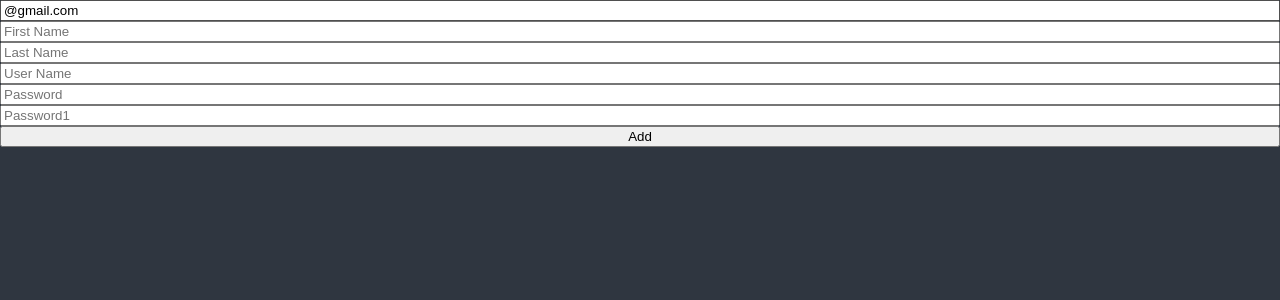
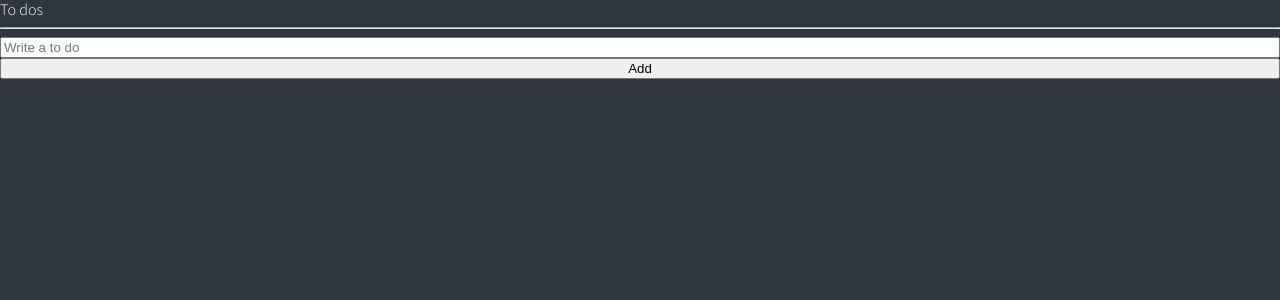
Before and after one commit to cloudgray/my-app-ts, a React (Create React App) app: page / in a window 1280 px wide. Shown: the top 300 px of the page. Built offline with nearby package versions, Linux system fonts and the light colour scheme.

Commit message:
todo state applied

```diff
--- a/src/App.tsx
+++ b/src/App.tsx
@@ -2,7 +2,7 @@
 // import Circle from "./Circle";
 
 import { createGlobalStyle } from "styled-components";
-import ToDoList from "./ToDoList";
+import ToDoList from "./components/ToDoList";
 
 const GlobalStyle = createGlobalStyle`
 @import url('https://fonts.googleapis.com/css2?family=Source+Sans+Pro:wght@300;400&display=swap');
@@ -71,8 +71,8 @@
 function App() {
   return (
     <>
-			<GlobalStyle />
-			<ToDoList />
+      <GlobalStyle />
+      <ToDoList />
     </>
   );
 }
--- a/src/ToDoList.tsx
+++ /dev/null
@@ -1,131 +0,0 @@
-import React, { useState } from "react";
-
-import { useForm } from "react-hook-form";
-
-// function ToDoList() {
-//   const [toDo, setToDo] = useState("");
-//   const [toDoError, setToDoError] = useState("");
-//   const onChange = (event: React.FormEvent<HTMLInputElement>) => {
-//     const {
-//       currentTarget: { value },
-//     } = event;
-//     setToDoError("");
-//     setToDo(value);
-//   };
-//   const onSubmit = (event: React.FormEvent<HTMLFormElement>) => {
-//     event.preventDefault();
-//     if (toDo.length < 10) {
-//       return setToDoError("ToDo should be longer");
-//     }
-//     console.log("submit");
-//   };
-//   return (
-//     <div>
-//       <form onSubmit={onSubmit}>
-//         <input onChange={onChange} value={toDo} placeholder="Write a to do" />
-//         <button>Add</button>
-//         {toDoError !== "" ? toDoError : null}
-//       </form>
-//     </div>
-//   );
-// }
-
-interface IForm {
-  email: string;
-  firstName: string;
-  lastName: string;
-  userName: string;
-  password: string;
-  password1: string;
-  extraError?: string;
-}
-
-function ToDoList() {
-  const {
-    register,
-    handleSubmit,
-    formState: { errors },
-    setError,
-  } = useForm<IForm>({
-    defaultValues: {
-      email: "@gmail.com",
-    },
-  });
-  const onValid = (data: IForm) => {
-    if (data.password !== data.password1) {
-      setError(
-        "password1",
-        { message: "Password are not the same" },
-        { shouldFocus: true }
-      );
-    }
-    // setError("extraError", {message: "Server offline."})
-  };
-  console.log(errors);
-  return (
-    <div>
-      <form
-        style={{ display: "flex", flexDirection: "column" }}
-        onSubmit={handleSubmit(onValid)}
-      >
-        <input
-          {...register("email", {
-            required: "Email is required",
-            pattern: {
-              value: /^[A-Za-z0-9._%+-]+@gmail.com$/,
-              message: "Only gmail.com emails allowed",
-            },
-          })}
-          placeholder="Email"
-        />
-        <span>{errors.email?.message}</span>
-        <input
-          {...register("firstName", {
-            required: "First name is required",
-            validate: {
-              noNico: (value) =>
-                value.includes("nico") ? "no nicos allowed" : true,
-              noNick: (value) =>
-                value.includes("nick") ? "no nicks allowed" : true,
-            },
-          })}
-          placeholder="First Name"
-        />
-        <span>{errors.firstName?.message}</span>
-        <input
-          {...register("lastName", { required: "Last name is required" })}
-          placeholder="Last Name"
-        />
-        <span>{errors.lastName?.message}</span>
-        <input
-          {...register("userName", {
-            required: "User name is required",
-            minLength: 10,
-          })}
-          placeholder="User Name"
-        />
-        <span>{errors.userName?.message}</span>
-        <input
-          {...register("password", { required: "Password is required" })}
-          placeholder="Password"
-        />
-        <span>{errors.password?.message}</span>
-        <input
-          {...register("password1", {
-            required: "Password is required",
-            minLength: {
-              value: 5,
-              message: "Your password is too short",
-            },
-          })}
-          placeholder="Password1"
-        />
-        <span>{errors.password1?.message}</span>
-        <button>Add</button>
-        <span>{errors?.extraError?.message}</span>
-      </form>
-    </div>
-  );
-}
-
-export default ToDoList;
--- /dev/null
+++ b/src/components/ToDoList.tsx
@@ -0,0 +1,55 @@
+import { useForm } from "react-hook-form";
+import { atom, useRecoilState } from "recoil";
+
+interface IForm {
+  toDo: string;
+}
+
+interface IToDo {
+  text: string;
+  id: number;
+  category: "TO_DO" | "DOING" | "DONE";
+}
+
+const toDoState = atom<IToDo[]>({
+  key: "toDo",
+
+  default: [],
+});
+
+function ToDoList() {
+  const [toDos, setToDos] = useRecoilState(toDoState);
+  const { register, handleSubmit, setValue } = useForm<IForm>();
+  const onValid = ({ toDo }: IForm) => {
+    setToDos((oldToDos) => [
+      { text: toDo, id: Date.now(), category: "TO_DO" },
+      ...oldToDos,
+    ]);
+    setValue("toDo", "");
+  };
+  return (
+    <div>
+      <h1>To dos</h1>
+      <hr />
+      <form
+        style={{ display: "flex", flexDirection: "column" }}
+        onSubmit={handleSubmit(onValid)}
+      >
+        <input
+          {...register("toDo", {
+            required: "Please write a To Do",
+          })}
+          placeholder="Write a to do"
+        />
+        <button>Add</button>
+      </form>
+      <ul>
+        {toDos.map((toDo) => (
+          <li key={toDo.id}>{toDo.text}</li>
+        ))}
+      </ul>
+    </div>
+  );
+}
+
+export default ToDoList;
```
